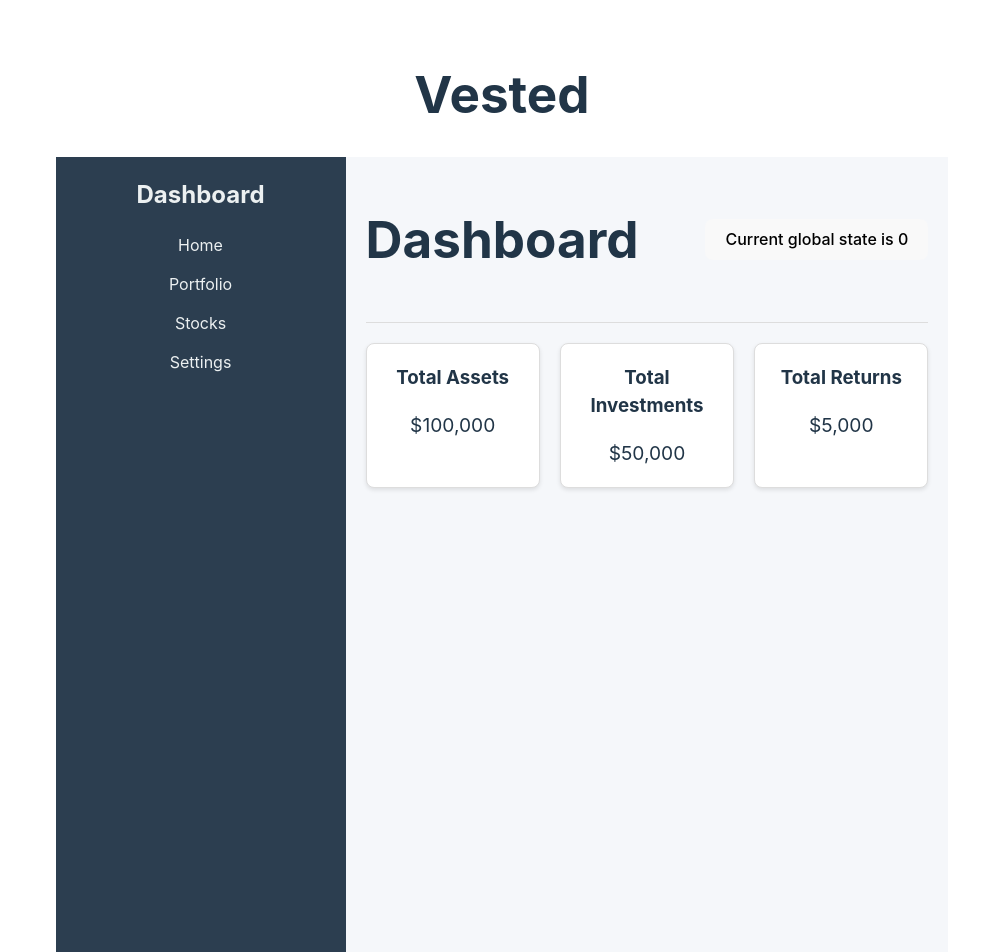
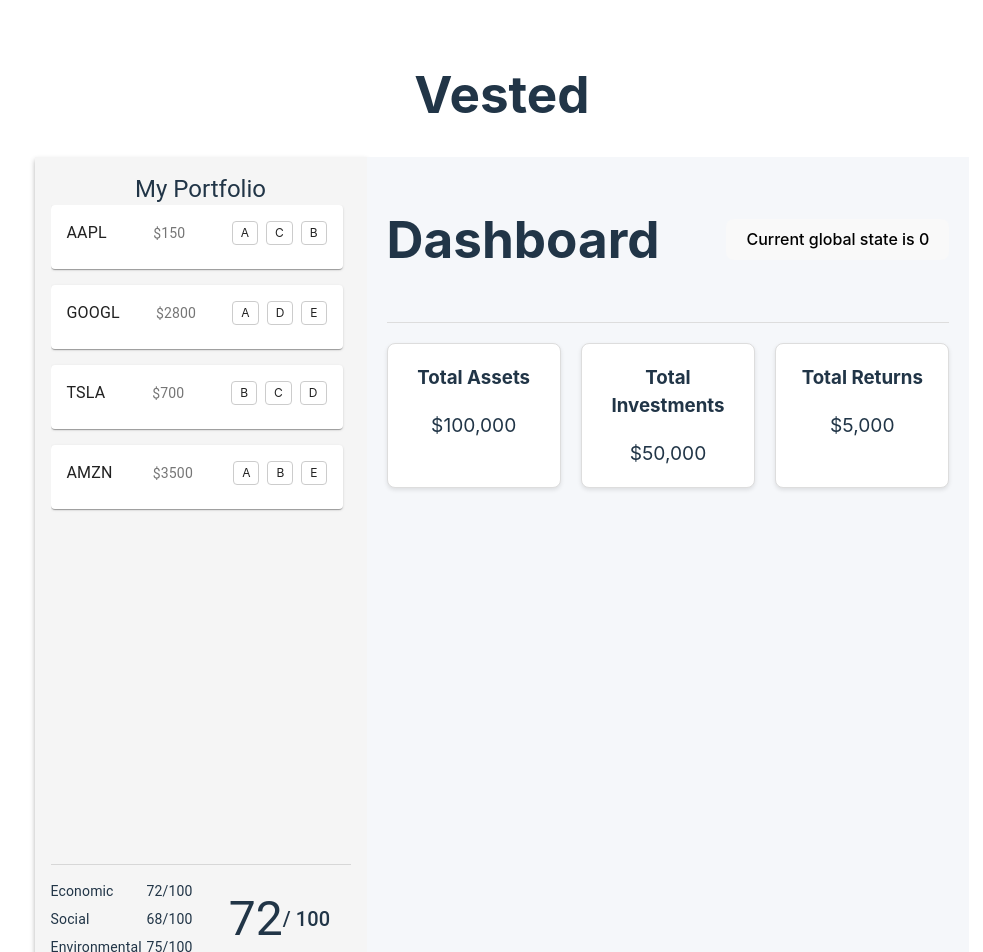
Before and after one commit to colesmith54/Vested, a React (Vite) app in the folder vested-frontend/: page / in a window 1280 px wide. Shown: the top 952 px of the page, without its empty margins (138-1121 px from the left). Built offline with nearby package versions, Linux system fonts and the light colour scheme.

Commit message:
fix: incorporated sidebar

```diff
--- a/vested-frontend/package.json
+++ b/vested-frontend/package.json
@@ -10,6 +10,9 @@
     "preview": "vite preview"
   },
   "dependencies": {
+    "@emotion/react": "^11.13.3",
+    "@emotion/styled": "^11.13.0",
+    "@mui/material": "^6.1.1",
     "react": "^18.3.1",
     "react-dom": "^18.3.1"
   },
--- a/vested-frontend/src/components/Sidebar.tsx
+++ b/vested-frontend/src/components/Sidebar.tsx
@@ -1,18 +1,103 @@
 // src/components/Sidebar.tsx
+
 import React from 'react';
-import styles from '../styles/Dashboard.module.css';
+import {
+  Typography,
+  Card,
+  CardContent,
+  Grid,
+  Divider,
+  Box,
+} from '@mui/material';
+import styles from '../styles/Sidebar.module.css';
+
+interface PortfolioItem {
+  ticker: string;
+  price: number;
+  options: string[];
+}
+
+// Note that score is always between 0 and 100
+interface SubScoreItem {
+  category: string;
+  score: number;
+}
+
+const portfolioItems: PortfolioItem[] = [
+  { ticker: 'AAPL', price: 150, options: ['A', 'C', 'B'] },
+  { ticker: 'GOOGL', price: 2800, options: ['A', 'D', 'E'] },
+  { ticker: 'TSLA', price: 700, options: ['B', 'C', 'D'] },
+  { ticker: 'AMZN', price: 3500, options: ['A', 'B', 'E'] },
+];
+
+const subScores: SubScoreItem[] = [
+  { category: 'Economic', score: 72 },
+  { category: 'Social', score: 68 },
+  { category: 'Environmental', score: 75 },
+];
 
 const Sidebar: React.FC = () => {
   return (
-    <div className={styles.sidebar}>
-      <h2>Dashboard</h2>
-      <ul>
-        <li>Home</li>
-        <li>Portfolio</li>
-        <li>Stocks</li>
-        <li>Settings</li>
-      </ul>
-    </div>
+    <Box className={styles.sidebar}>
+      <Typography variant="h5" className={styles.title}>
+        My Portfolio
+      </Typography>
+
+      <Box className={styles.portfolioList}>
+        {portfolioItems.map((item, index) => (
+          <Card key={index} className={styles.card}>
+            <CardContent className={styles.cardContent}>
+                <Box className={styles.cardLine}>
+                    <Typography variant="body1" className={styles.ticker}>
+                    {item.ticker}
+                    </Typography>
+                    <Typography variant="body2" className={styles.price}>
+                    ${item.price}
+                    </Typography>
+                    <Box className={styles.options}>
+                    {item.options.map((option, optionIndex) => (
+                        <Box key={optionIndex} className={styles.optionBox}>
+                        {option}
+                        </Box>
+                    ))}
+                    </Box>
+                </Box>
+            </CardContent>
+          </Card>
+        ))}
+      </Box>
+
+      {/* Footer Section */}
+      <Divider className={styles.divider} />
+
+      <Box className={styles.footer}>
+        <Grid container spacing={2}>
+          {/* Left Half: SubScores */}
+          <Grid item xs={6}>
+            <Box className={styles.subScores}>
+              {subScores.map((subScore, index) => (
+                <Box key={index} className={styles.subScoreItem}>
+                  <Typography variant="body2">{subScore.category}</Typography>
+                  <Typography variant="body2">{subScore.score}/100</Typography>
+                </Box>
+              ))}
+            </Box>
+          </Grid>
+
+          {/* Right Half: Total Score */}
+          <Grid item xs={6}>
+            <Box className={styles.totalScore}>
+              <Typography variant="h3" className={styles.footerNumber}>
+                72
+              </Typography>
+              <Typography variant="h6" className={styles.footerFraction}>
+                / 100
+              </Typography>
+            </Box>
+          </Grid>
+        </Grid>
+      </Box>
+    </Box>
   );
 };
 
--- /dev/null
+++ b/vested-frontend/src/styles/Sidebar.module.css
@@ -0,0 +1,96 @@
+/* src/styles/Sidebar.module.css */
+
+.sidebar {
+    width: 300px;
+    background-color: #f5f5f5;
+    padding: 16px; /* 2 * 8px */
+    box-shadow: 0 3px 5px rgba(0, 0, 0, 0.3);
+    display: flex;
+    flex-direction: column;
+    height: 100vh;
+    overflow: hidden; /* Prevents overflow if sidebar is fixed */
+  }
+
+  .title {
+    margin-bottom: 16px;
+    font-size: 1.25rem; /* Corresponds to h6 */
+  }
+
+  .portfolioList {
+    flex-grow: 1;
+    padding-right: 8px;
+    overflow-y: auto;
+  }
+
+  .card {
+    margin-bottom: 16px;
+    background-color: #ffffff;
+  }
+
+  .cardContent {
+    padding: 16px;
+  }
+
+  .cardLine {
+    display: flex;
+    justify-content: space-between;
+    align-items: center;
+  }
+
+  .ticker {
+    font-weight: bold;
+    font-size: 1rem; /* Corresponds to body1 */
+  }
+
+  .price {
+    color: rgba(0, 0, 0, 0.54); /* text.secondary */
+    font-size: 0.875rem; /* body2 */
+  }
+
+  .options {
+    display: flex;
+    gap: 8px;
+  }
+
+  .optionBox {
+    padding: 2px 8px;
+    border: 1px solid #ccc;
+    border-radius: 4px;
+    font-size: 12px;
+  }
+
+  .divider {
+    margin: 16px 0;
+  }
+
+  .footer {
+    padding: 16px 0;
+  }
+
+  .subScores {
+    display: flex;
+    flex-direction: column;
+    gap: 8px;
+  }
+
+  .subScoreItem {
+    display: flex;
+    justify-content: space-between;
+  }
+
+  .totalScore {
+    display: flex;
+    align-items: center;
+    justify-content: center;
+    height: 100%;
+  }
+
+  .footerNumber {
+    font-size: 2.25rem; /* h3 */
+    margin: 0;
+  }
+
+  .footerFraction {
+    font-size: 1rem; /* h6 */
+    margin-left: 4px;
+  }
```
Also changed, not shown: 1 other file (tests, documents, lock files or other folders).
